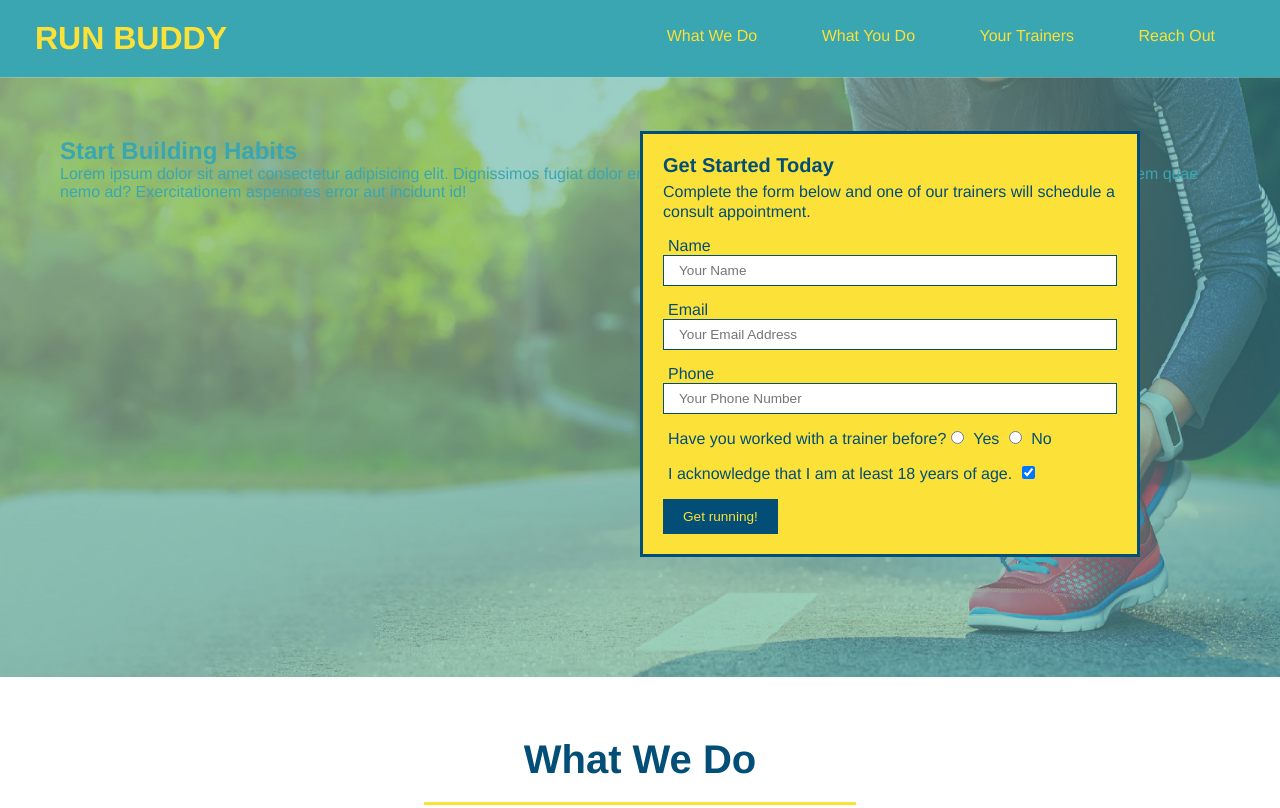
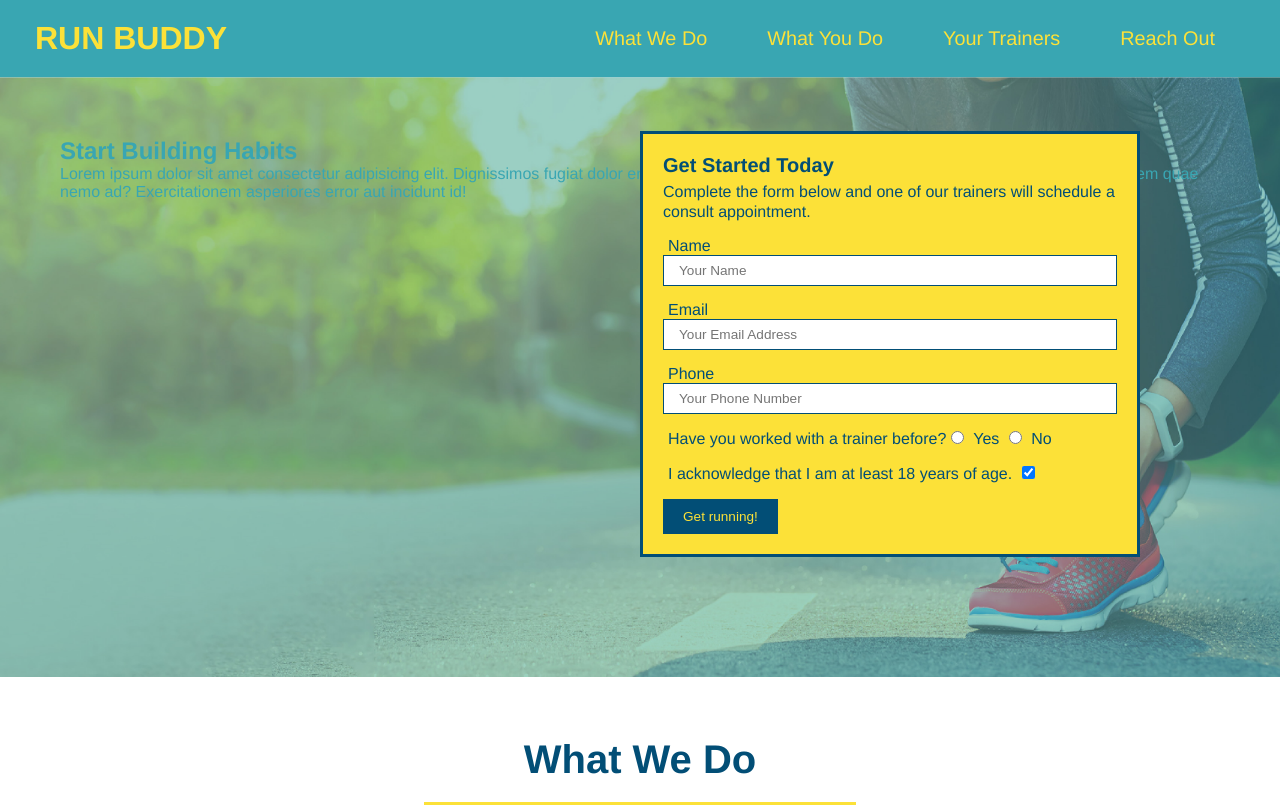
Before and after one commit to armyofunicorns/run-buddy, a plain HTML site: page index.html in a window 1280 px wide. Shown: the top 808 px of the page. Drawn offline with Linux system fonts and the light colour scheme.

Commit message:
Updated the nav

```diff
--- a/assets/css/style.css
+++ b/assets/css/style.css
@@ -74,6 +74,14 @@ header nav {
 }
 
 /* Override the ul li elements */
+header nav ul {
+    display: flex;
+    flex-wrap: wrap;
+    justify-content: space-between;
+    align-items: center;
+    list-style: none;
+}
+
 header nav ul li {
     display: inline;
 }
@@ -82,7 +90,7 @@ header nav ul li {
 header nav ul li a {
     margin: 0 30px;
     font-weight: 200;
-    font-size: 1rem;
+    font-size: 1.55vw;
 }
 
 /* Define all footer styles */
```
